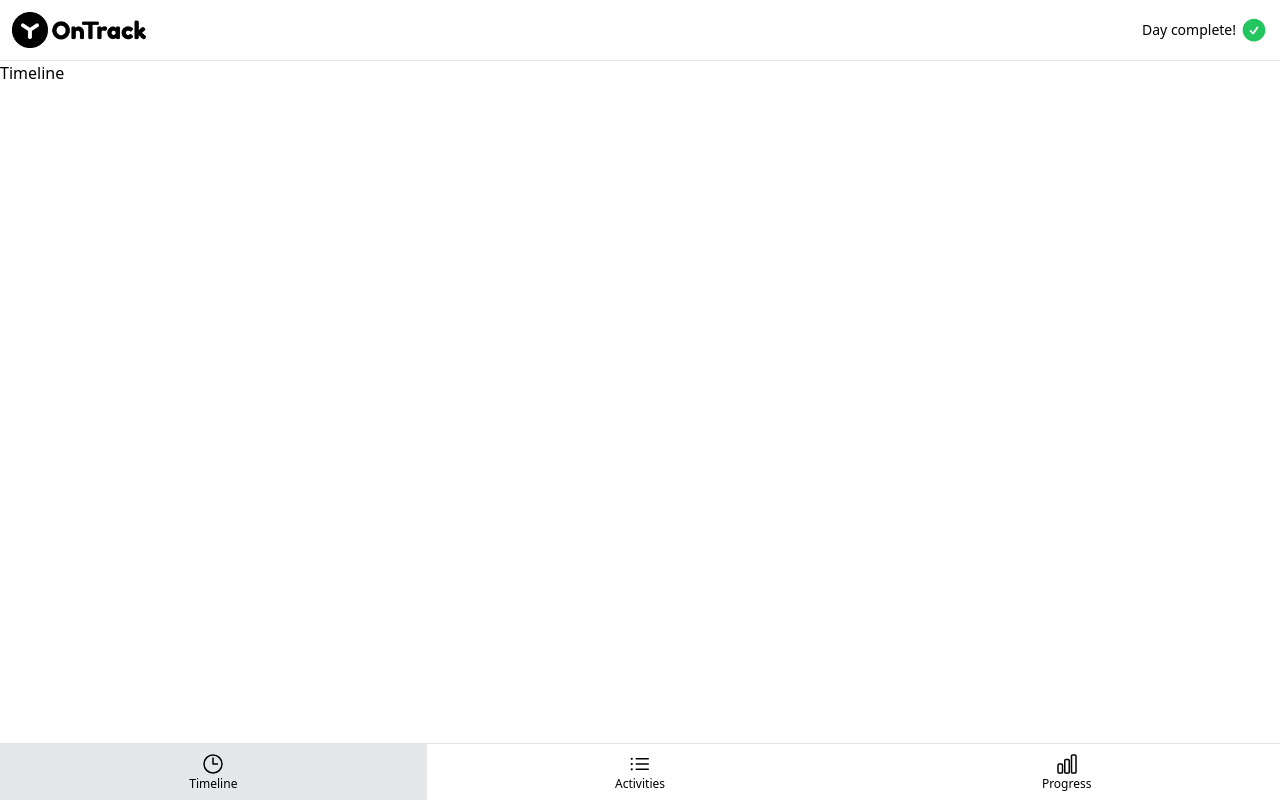
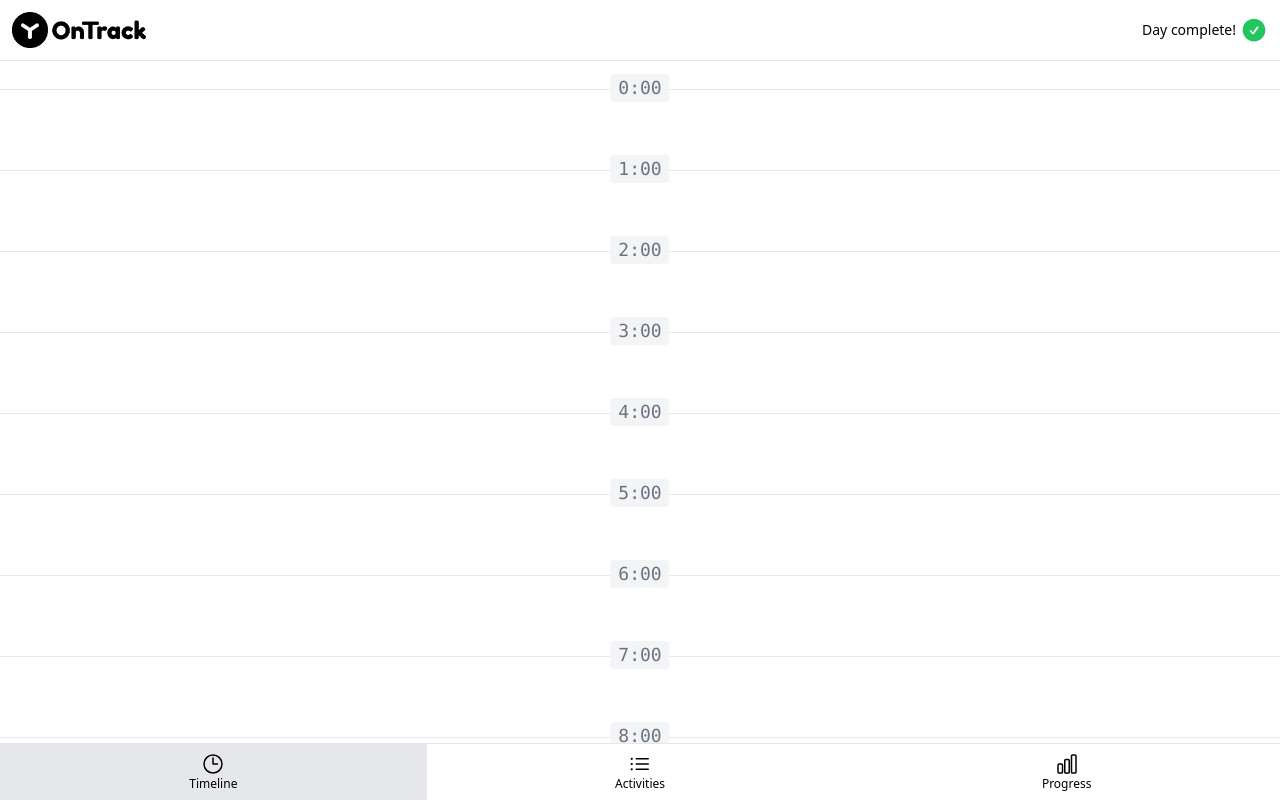
Before and after one commit to mkstas/vue-ontrack, a Vue app: page /#timeline in a window 1280 px wide. Shown: the top 802 px of the page. Built offline with nearby package versions, Linux system fonts and the light colour scheme.

Commit message:
dev: create timeline

```diff
--- a/src/constans.js
+++ b/src/constans.js
@@ -4,6 +4,8 @@ export const PAGE_TIMELINE = 'timeline';
 export const PAGE_ACTIVITIES = 'activities';
 export const PAGE_PROGRESS = 'progress';
 
+export const HOURS_IN_DAY = 24;
+
 export const NAV_ITEMS = {
   [PAGE_TIMELINE]: ClockIcon,
   [PAGE_ACTIVITIES]: ListBulletIcon,
--- a/src/functions.js
+++ b/src/functions.js
@@ -1,4 +1,4 @@
-import { PAGE_ACTIVITIES, PAGE_PROGRESS, PAGE_TIMELINE } from './constans';
+import { PAGE_ACTIVITIES, PAGE_PROGRESS, PAGE_TIMELINE, HOURS_IN_DAY } from './constans';
 
 export const normalizePageHash = () => {
   const hash = window.location.hash.slice(1);
@@ -11,3 +11,13 @@ export const normalizePageHash = () => {
 
   return PAGE_TIMELINE;
 };
+
+export const generateTimelineItems = () => {
+  const timelineItems = [];
+
+  for (let hour = 0; hour < HOURS_IN_DAY; hour++) {
+    timelineItems.push({ hour });
+  }
+
+  return timelineItems;
+};
--- a/src/views/TimelineView.vue
+++ b/src/views/TimelineView.vue
@@ -1,3 +1,24 @@
+<script setup>
+import { generateTimelineItems } from '../functions';
+
+const timelineItems = generateTimelineItems();
+</script>
+
 <template>
-  <h1>Timeline</h1>
+  <div class="mt-7">
+    <ul
+      v-for="{ hour } in timelineItems"
+      :key="hour"
+      class="relative flex flex-col gap-2 border-t border-gray-200 py-10 px-4"
+    >
+      <li>
+        <a
+          href="#"
+          class="absolute -top-4 left-1/2 -translate-x-1/2 rounded bg-gray-100 px-2 font-mono text-lg text-gray-500"
+        >
+          {{ hour }}:00
+        </a>
+      </li>
+    </ul>
+  </div>
 </template>
```
